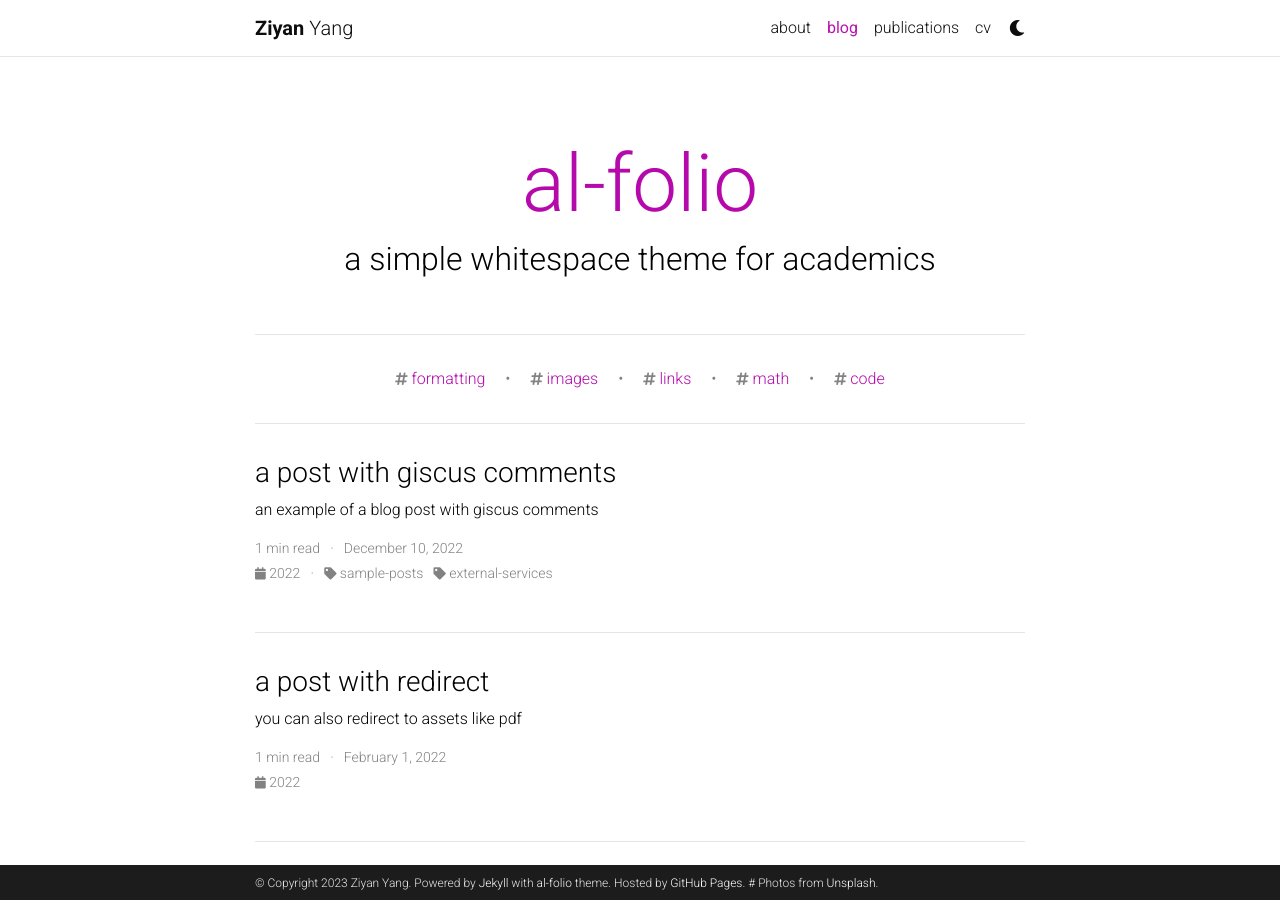
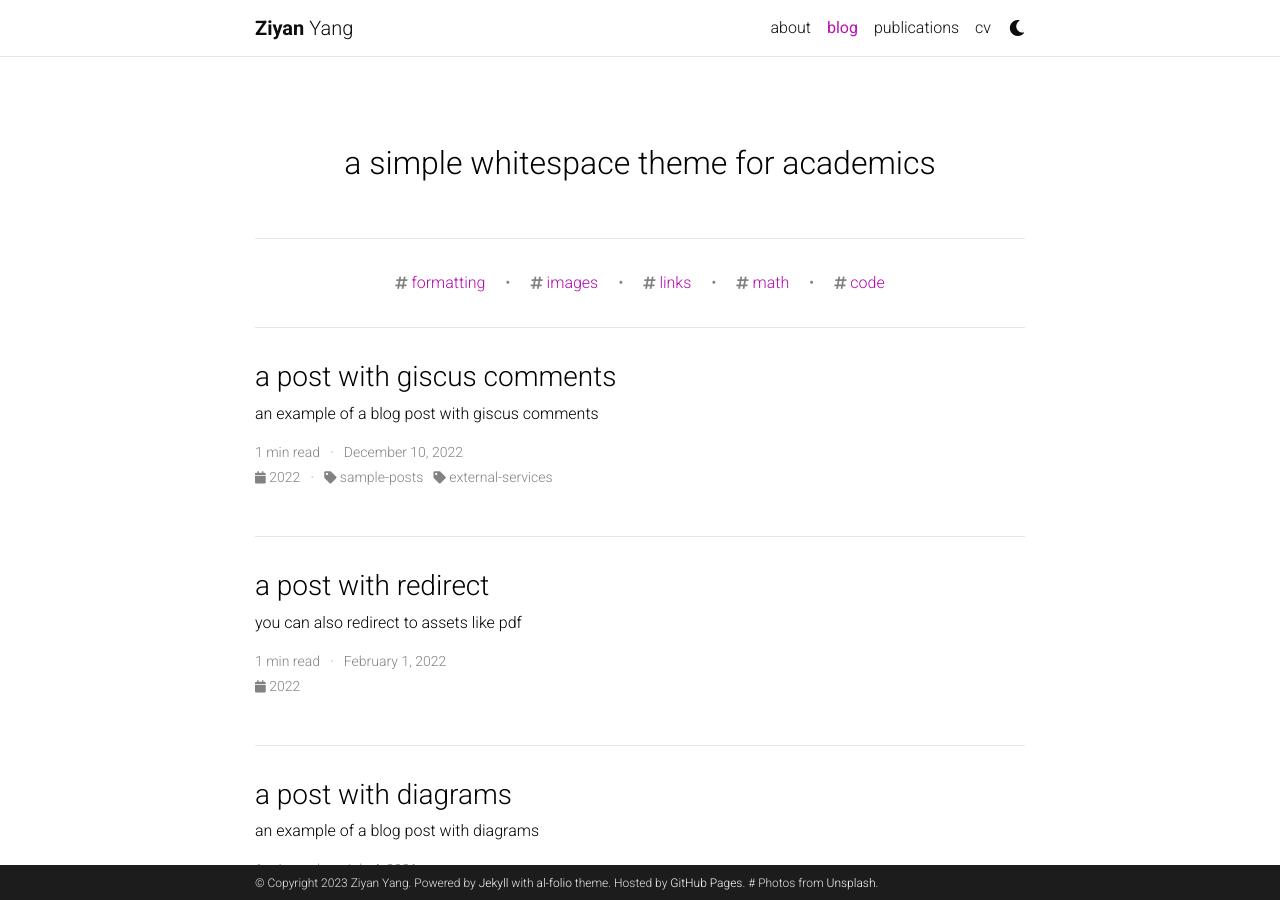
Before and after one commit to ziyanyang/ziyanyang.github.io, a Jekyll site: the page built from blog/index.html, in a window 1280 px wide and 900 px high. Built offline with Jekyll 4.4.1, drawn with Linux system fonts in a browser that asks for light colours; the list of posts is cut into pages by our own code; comment, search, counter and statistics services are not loaded; a style sheet for code colours, icons or effects is not loaded.

Commit message:
Update _config.yml

```diff
--- a/_config.yml
+++ b/_config.yml
@@ -116,7 +116,7 @@
 # Blog
 # -----------------------------------------------------------------------------
 
-blog_name: al-folio # blog_name will be displayed in your blog page
+blog_name: # blog_name will be displayed in your blog page
 blog_nav_title: blog # your blog must have a title for it to be displayed in the nav bar
 blog_description: a simple whitespace theme for academics
 permalink: /blog/:year/:title/
```
